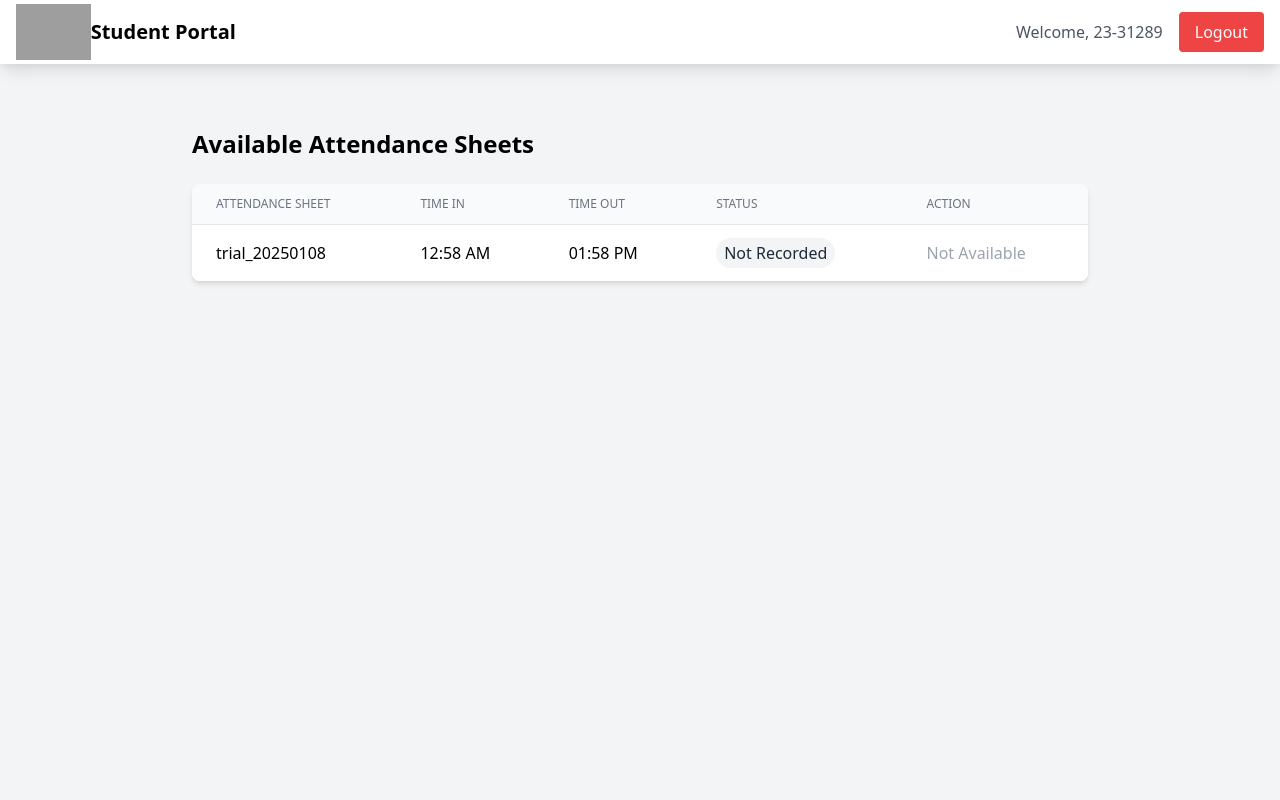
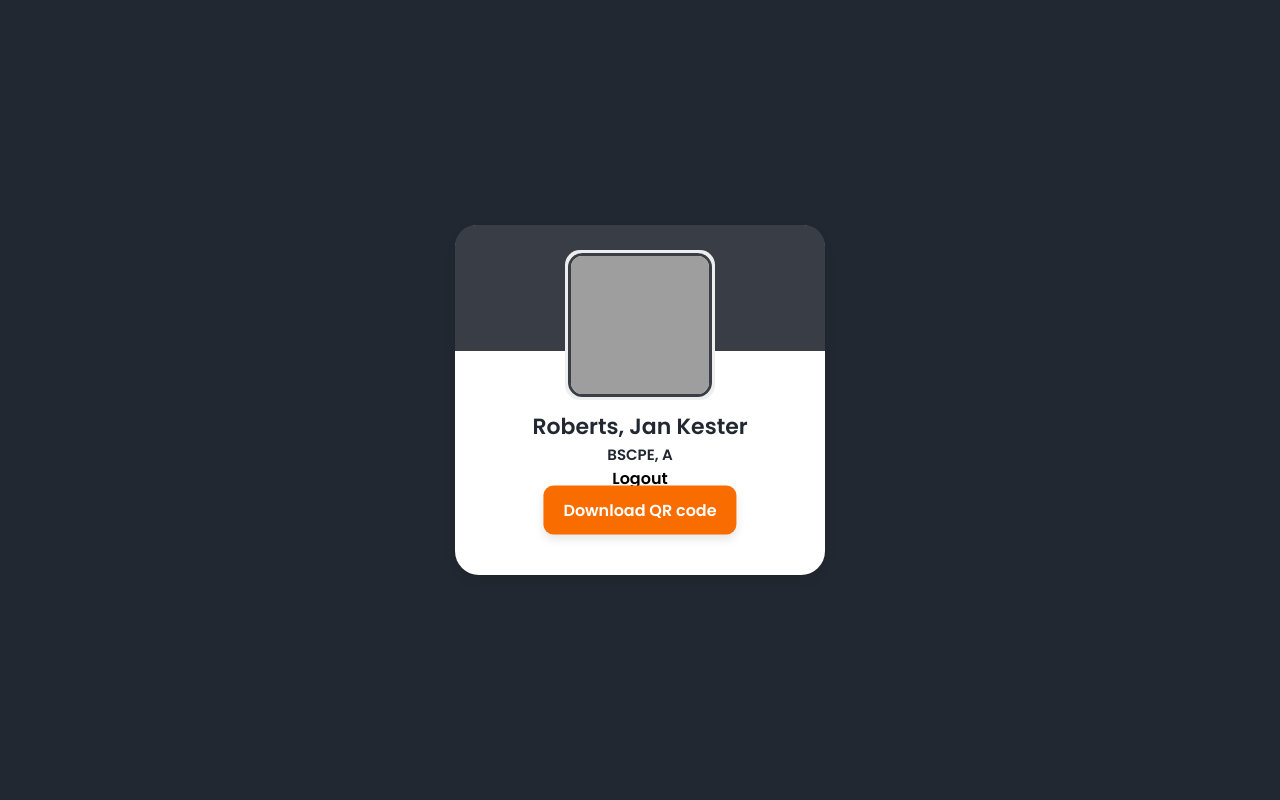
Before and after one commit to JDgayagoy/School-Project-QR-code-Attendance-Monitoring-System-For-COEA-Department, a PHP site: page /student-homepage.php in a window 1280 px wide. Run offline with PHP 8.4, Linux system fonts and the light colour scheme; a user stored in the database is signed in; data comes from the database, SQL or seed files in the repository; grey boxes are pictures that could not be loaded.

Commit message:
Student Homepage

```diff
--- a/admin-homepage.php
+++ b/admin-homepage.php
@@ -1,6 +1,10 @@
 <?php
+session_start();
 
-session_start();
+if (isset($_SESSION['access_lvl']) && $_SESSION['access_lvl'] === 'Student') {
+    header('Location: login.php');
+    exit();
+}
 
 include 'php/cont.php';
 
--- a/php/loginAction.php
+++ b/php/loginAction.php
@@ -18,13 +18,13 @@ if ($_SERVER['REQUEST_METHOD'] === 'POST') {
         if (password_verify($password, $student['password'])) {
             if($student['access_lvl'] == "Admin"){
                 $_SESSION['student_id'] = $student['student_id'];
-                $_SESSION['access_lvl'] = $student['access_lvl'];
+                $_SESSION['access_lvl'] = 'Admin';
                 $_SESSION['logged_in'] = true;
                 header("Location: ../admin-homepage.php");
                 exit();
             }else{
                 $_SESSION['student_id'] = $student['student_id'];
-                $_SESSION['access_lvl'] = $student['access_lvl'];
+                $_SESSION['access_lvl'] = 'Student';
                 $_SESSION['logged_in'] = true;
                 header("Location: ../student-homepage.php");
                 exit();
--- a/student-homepage.php
+++ b/student-homepage.php
@@ -1,5 +1,4 @@
 <?php
-//pa help nalang
 session_start();
 
 if (!isset($_SESSION['logged_in']) || $_SESSION['logged_in'] !== true) {
@@ -8,108 +7,81 @@ if (!isset($_SESSION['logged_in']) || $_SESSION['logged_in'] !== true) {
 }
 
 $student_id = $_SESSION['student_id'];
-include 'php/header.php';
 include 'php/cont.php';
 
-try {
+// Modified SQL query to join courses and sections tables to get course_code and section
+$sql = "
+    SELECT students.*, courses.course_code, sections.section
+    FROM students
+    JOIN courses ON students.course_id = courses.id
+    JOIN sections ON students.section_id = sections.id
+    WHERE students.student_id = ?
+";
 
-    date_default_timezone_set('Asia/Manila');
-    $currentTime = date('H:i:s');
-    $currentDateTime = strtotime($currentTime);
-
-    $tablesQuery = "SELECT table_name, time_in, time_out
-                    FROM attendance_settings
-                    ORDER BY table_name DESC";
-    $tablesResult = $conn->query($tablesQuery);
-
-    if (!$tablesResult) {
-        throw new Exception("Error fetching attendance tables: " . $conn->error);
-    }
+$stmt = $conn->prepare($sql);
+$stmt->bind_param('s', $student_id);
+$stmt->execute();
+$result = $stmt->get_result();
+$row = $result->fetch_assoc();
 ?>
 
-<div class="container mx-auto px-4 py-8">
-    <div class="max-w-4xl mx-auto">
-        <h2 class="text-2xl font-bold mb-6">Available Attendance Sheets</h2>
+<!DOCTYPE html>
+<html>
+  <head>
+    <meta charset="UTF-8" />
+    <meta name="viewport" content="width=device-width, initial-scale=1.0" />
+    <title></title>
+    <link rel="stylesheet" type="text/css" href="student.css"/>
+    <link href="https://fonts.googleapis.com/css?family=Poppins:600&display=swap" rel="stylesheet">
+    <link rel="stylesheet" href="https://cdnjs.cloudflare.com/ajax/libs/font-awesome/6.2.0/css/all.min.css"/>
+  </head>
+  <body>
+    <div class="profile-card">
+      <div class="image">
+        <img src="<?php echo $row['image_path']?>" alt="" class="profile-img" />
+      </div>
 
-        <div class="bg-white shadow-md rounded-lg overflow-hidden">
-            <table class="min-w-full divide-y divide-gray-200">
-                <thead class="bg-gray-50">
-                    <tr>
-                        <th class="px-6 py-3 text-left text-xs font-medium text-gray-500 uppercase">Attendance Sheet</th>
-                        <th class="px-6 py-3 text-left text-xs font-medium text-gray-500 uppercase">Time In</th>
-                        <th class="px-6 py-3 text-left text-xs font-medium text-gray-500 uppercase">Time Out</th>
-                        <th class="px-6 py-3 text-left text-xs font-medium text-gray-500 uppercase">Status</th>
-                        <th class="px-6 py-3 text-left text-xs font-medium text-gray-500 uppercase">Action</th>
-                    </tr>
-                </thead>
-                <tbody class="bg-white divide-y divide-gray-200">
-                    <?php
-                    while($table = $tablesResult->fetch_assoc()) {
+      <div class="text-data">
+        <span class="name"><?php echo($row['last_name']. ", " . $row['first_name'])?></span>
+        <span class="deets"><?php echo $row['course_code'] . ", " . $row['section']; ?> </span>
+      </div>
 
-                        $tableExistsQuery = "SHOW TABLES LIKE '" . $conn->real_escape_string($table['table_name']) . "'";
-                        $tableExists = $conn->query($tableExistsQuery)->num_rows > 0;
+    <section>
+      <button class="show-modal" onclick="downloadQR()">Download QR code</button>
+      <span class="overlay"></span>
+      <div class="modal-box">
+        <i class="fa-regular fa-circle-check"></i>
+        <h2>Completed</h2>
+        <h3>You have successfully downloaded your QR code!</h3>
+        <div class="buttons">
+          <button class="close-btn">Ok, Close</button>
+        </div>
+      </div>
+    </section>
+    <a class="">Logout</a>
+  </div>
+    <script>
+      const section = document.querySelector("section"),
+        overlay = document.querySelector(".overlay"),
+        showBtn = document.querySelector(".show-modal"),
+        closeBtn = document.querySelector(".close-btn");
+      showBtn.addEventListener("click", () => section.classList.add("active"));
+      overlay.addEventListener("click", () =>
+        section.classList.remove("active")
+      );
+      closeBtn.addEventListener("click", () =>
+        section.classList.remove("active")
+      );
 
-                        if (!$tableExists) {
-                            continue;
-                        }
-                        // broken code
-                        $timeIn = strtotime($table['time_in']);
-                        $timeOut = strtotime($table['time_out']);
-                        $now = strtotime($currentTime);
-                        $gracePeriodIn = 15 * 60;
-                        $gracePeriodOut = 15 * 60;
-
-
-                        $checkQuery = "SELECT time_in, time_out FROM `" . $conn->real_escape_string($table['table_name']) . "`
-                                     WHERE student_id = ? AND date = CURDATE()";
-                        $stmt = $conn->prepare($checkQuery);
-
-                        if ($stmt === false) {
-                            continue;
-                        }
-
-                        $stmt->bind_param("s", $student_id);
-                        $stmt->execute();
-                        $attendance = $stmt->get_result()->fetch_assoc();
-                        $stmt->close();
-                    ?>
-                        <tr>
-                            <td class="px-6 py-4"><?php echo $table['table_name']; ?></td>
-                            <td class="px-6 py-4"><?php echo date('h:i A', $timeIn); ?></td>
-                            <td class="px-6 py-4"><?php echo date('h:i A', $timeOut); ?></td>
-                            <td class="px-6 py-4">
-                                <?php if($attendance): ?>
-                                    <?php if($attendance['time_in'] && $attendance['time_out']): ?>
-                                        <span class="px-2 py-1 bg-green-100 text-green-800 rounded-full">Completed</span>
-                                    <?php elseif($attendance['time_in']): ?>
-                                        <span class="px-2 py-1 bg-yellow-100 text-yellow-800 rounded-full">Time In Recorded</span>
-                                    <?php endif; ?>
-                                <?php else: ?>
-                                    <span class="px-2 py-1 bg-gray-100 text-gray-800 rounded-full">Not Recorded</span>
-                                <?php endif; ?>
-                            </td>
-                            <td class="px-6 py-4">
-                                <?php if(!$attendance && $now >= ($timeIn - $gracePeriodIn) && $now <= ($timeIn + $gracePeriodIn)): ?>
-                                    <a href="php/record-attendance.php?table=<?php echo $table['table_name']; ?>&action=time_in"
-                                       class="text-blue-600 hover:text-blue-900">Record Time In</a>
-                                <?php elseif($attendance && !$attendance['time_out'] && $now >= ($timeOut - $gracePeriodOut) && $now <= ($timeOut + $gracePeriodOut)): ?>
-                                    <a href="php/record-attendance.php?table=<?php echo $table['table_name']; ?>&action=time_out"
-                                       class="text-blue-600 hover:text-blue-900">Record Time Out</a>
-                                <?php else: ?>
-                                    <span class="text-gray-400">Not Available</span>
-                                <?php endif; ?>
-                            </td>
-                        </tr>
-                    <?php } ?>
-                </tbody>
-            </table>
-            <!-- end of broken code -->
-        </div>
-    </div>
-</div>
-
-<?php
-} catch (Exception $e) {
-    echo "Error: " . $e->getMessage();
-}
-?>
+      function downloadQR() {
+            const qrImage = document.getElementById('modalQRImage');
+            const link = document.createElement('a');
+            link.href = qrImage.src;
+            link.download = 'QR Code';
+            document.body.appendChild(link);
+            link.click();
+            document.body.removeChild(link);
+        }
+    </script>
+  </body>
+</html>
--- /dev/null
+++ b/student.css
@@ -0,0 +1,170 @@
+* {
+    margin: 0;
+    padding: 0;
+    box-sizing: border-box;
+    font-family: "Poppins", sans-serif;
+  }
+
+  body {
+    height: 100vh;
+    display: flex;
+    align-items: center;
+    justify-content: center;
+    background-color: #222831;
+  }
+
+  .profile-card {
+    display: flex;
+    flex-direction: column;
+    align-items: center;
+    max-width: 370px;
+    width: 100%;
+    height: 350px;
+    background: #fff;
+    border-radius: 24px;
+    padding: 25px;
+    box-shadow: 0 5px 10px rgba(0, 0, 0, 0.1);
+    position: relative;
+  }
+
+  .profile-card::before {
+    content: "";
+    position: absolute;
+    top: 0;
+    left: 0;
+    height: 36%;
+    width: 100%;
+    border-radius: 21px 21px 0 0;
+    background-color: #393E46;
+  }
+
+  .image {
+    position: relative;
+    height: 150px;
+    width: 150px;
+    border-radius: 10%;
+    background-color: #EEEEEE;
+    padding: 3px;
+    margin-bottom: 10px;
+  }
+
+  .image .profile-img {
+    height: 100%;
+    width: 100%;
+    object-fit: cover;
+    border-radius: 10%;
+    border: 3px solid #393E46;
+  }
+
+  .profile-card .text-data {
+    display: flex;
+    flex-direction: column;
+    align-items: center;
+    color: #222831;
+  }
+
+  .text-data .name {
+    font-size: 22px;
+    font-weight: 500;
+  }
+
+  .text-data .deets {
+    font-size: 15px;
+    font-weight: 400;
+  }
+
+  section{
+    position: fixed;
+    height: 100%;
+    width: 100%;
+    background: transparent;
+  }
+
+  button {
+    font-size: 16px;
+    font-weight: 400;
+    color: #fff;
+    padding: 12px 20px;
+    margin-top: 110px;
+    border: none;
+    background: #F96D00;
+    border-radius: 10px;
+    cursor: pointer;
+
+  }
+
+  button:hover {
+    background-color: #db5f00;
+  }
+  button.show-modal,
+  .modal-box {
+    position: fixed;
+    left: 50%;
+    top: 50%;
+    transform: translate(-50%, -50%);
+    box-shadow: 0 5px 10px rgba(0, 0, 0, 0.1);
+  }
+  section.active .show-modal {
+    display: none;
+  }
+  .overlay {
+    position: fixed;
+    height: 100%;
+    width: 100%;
+    top: 0;
+    left: 0;
+    backdrop-filter: blur(3px);
+    -webkit-backdrop-filter: blur(5px);
+    background: rgba(0, 0, 0, 0.3);
+    opacity: 0;
+    pointer-events: none;
+    transition: opacity 0.3s ease;
+  }
+
+  section.active .overlay {
+    opacity: 1;
+    pointer-events: auto;
+  }
+  .modal-box {
+    display: flex;
+    flex-direction: column;
+    align-items: center;
+    max-width: 380px;
+    width: 100%;
+    padding: 30px 20px;
+    border-radius: 24px;
+    background-color: #fff;
+    opacity: 0;
+    pointer-events: none;
+    transition: all 0.3s ease;
+    transform: translate(-50%, -50%) scale(1.2);
+  }
+  section.active .modal-box {
+    opacity: 1;
+    pointer-events: auto;
+    transform: translate(-50%, -50%) scale(1);
+  }
+  .modal-box i {
+    font-size: 70px;
+    color:  #F96D00;
+  }
+  .modal-box h2 {
+    margin-top: 20px;
+    font-size: 25px;
+    font-weight: 500;
+    color: #333;
+  }
+  .modal-box h3 {
+    font-size: 16px;
+    font-weight: 400;
+    color: #333;
+    text-align: center;
+  }
+  .modal-box .buttons {
+    margin-top: 25px;
+  }
+  .modal-box button {
+    font-size: 14px;
+    padding: 6px 12px;
+    margin: 0 10px;
+  }
```
Also changed, not shown: admin-events.php (+13 -3 lines), admin-registry.php (+8 -0 lines), php/print-attendance.php (+18 -9 lines).
